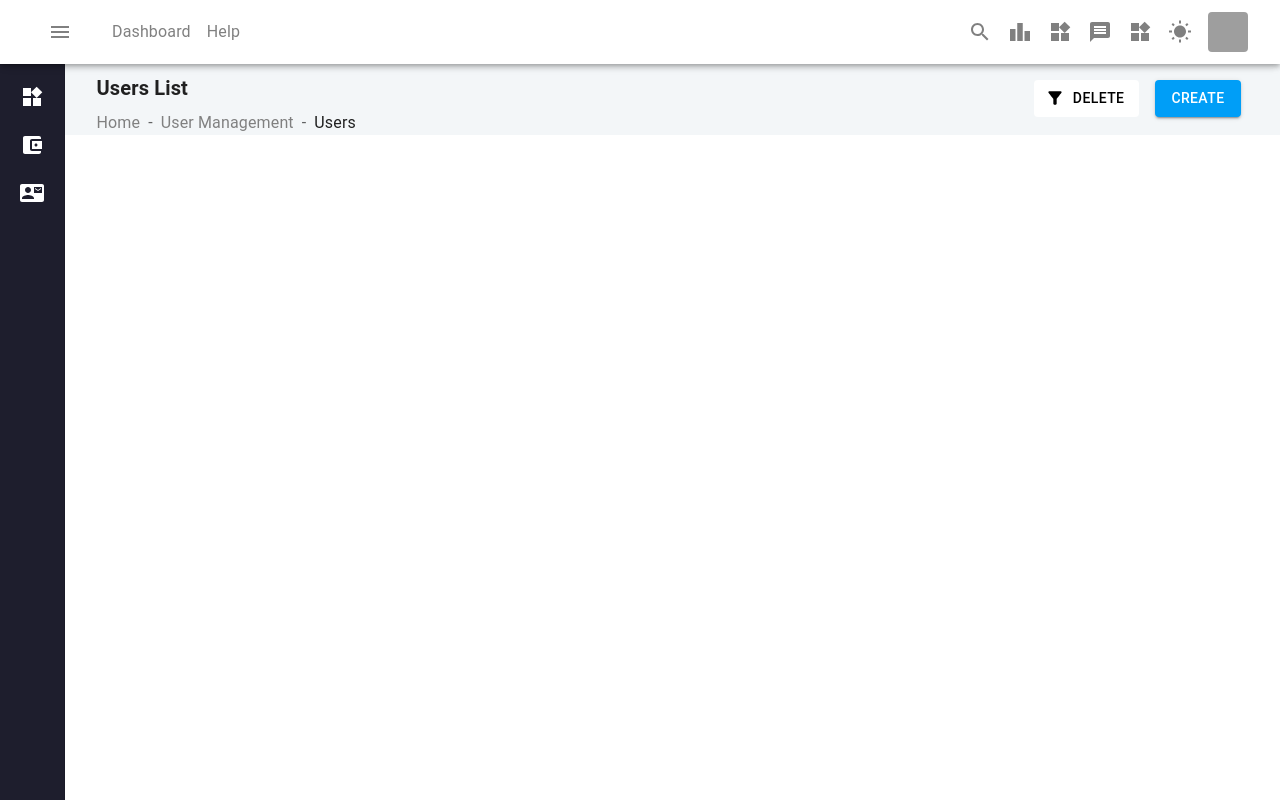
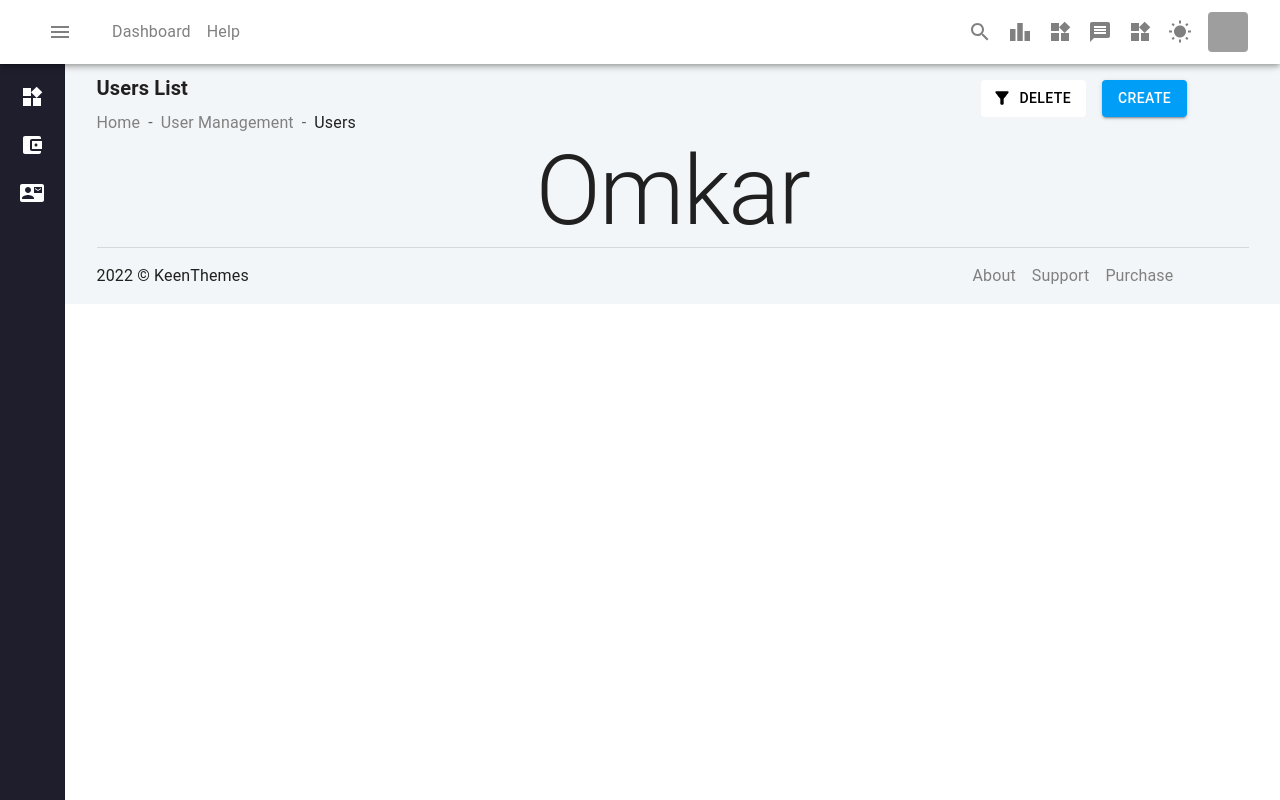
Before and after one commit to OmkarMane1997/Screen, a React (Create React App) app in the folder client/: page /User in a window 1280 px wide. Built offline with nearby package versions, Linux system fonts and the light colour scheme; grey boxes are pictures that could not be loaded.

Commit message:
Footer add

```diff
--- a/client/src/component/Footer.js
+++ b/client/src/component/Footer.js
@@ -1,19 +1,32 @@
 import React from "react";
 import Typography from "@mui/material/Typography";
 import Box from "@mui/material/Box";
+import Grid from "@mui/material/Grid";
+import { Divider, Stack } from "@mui/material";
+import { NavLink } from "react-router-dom";
+import '../assets/User.css'
 
 function Footer() {
+
+
   return (
-    <Box>
-      <Typography
-        level="body2"
-        startDecorator={
-          <Typography textColor="text.tertiary">2022 ©</Typography>
-        }
-      >
-        KeenThemes
-      </Typography>
-    </Box>
+    <>
+      <Divider />
+      <Grid container spacing={2}>
+        <Grid item lg={9} md={8} sm={6} xs={12} sx={{ my: 2 }}>
+          <Box>
+            <Typography level="body2">2022 © KeenThemes</Typography>
+          </Box>
+        </Grid>
+        <Grid item lg={3} md={4} sm={6} xs={12} sx={{ my: 2 }}>
+          <Stack direction="row" spacing={2}>
+            <NavLink to={"/"} className='navLink'>About</NavLink>
+            <NavLink to={"/"} className='navLink'>Support</NavLink>
+            <NavLink to={"/"} className='navLink'>Purchase</NavLink>
+          </Stack>
+        </Grid>
+      </Grid>
+    </>
   );
 }
 
--- a/client/src/pages/User.js
+++ b/client/src/pages/User.js
@@ -3,15 +3,18 @@ import Typography from "@mui/material/Typography";
 import Box from "@mui/material/Box";
 import { Container, Breadcrumbs, Button, Stack } from "@mui/material";
 import { NavLink } from "react-router-dom";
-import FilterAltIcon from '@mui/icons-material/FilterAlt';
+import FilterAltIcon from "@mui/icons-material/FilterAlt";
 import "../assets/User.css";
-
+import Grid from "@mui/material/Grid";
+import Footer from '../component/Footer';
 function User() {
   return (
-    <Container fixed>
-      <div>
-        <div className="left-div">
-          <Box component="main" sx={{ flexGrow: 1, pt: 9 }}>
+    <>
+    <Container fixed sx={{ mt: 9 }}>
+      <Box>
+        <Grid container spacing={2}>
+          <Grid item lg={9} md={6} sm={6} xs={12}>
+            <Box component="main">
               <Typography variant="h6" align="left" gutterBottom>
                 <b>Users List</b>
               </Typography>
@@ -19,31 +22,43 @@ function User() {
                 <NavLink to={"/Home"} className={"navLink"}>
                   Home
                 </NavLink>
-
                 <NavLink to={"/"} className={"navLink"}>
                   User Management{" "}
                 </NavLink>
                 <Typography color="text.primary">Users</Typography>
               </Breadcrumbs>
             </Box>
-        </div>
-        <div className="right-div">
-          <Box component="main" sx={{ flexGrow: 1, pt: 9 }}>
+          </Grid>
+          <Grid item lg={3} md={6} sm={6} xs={12}>
+            <Box component="main">
               <Stack direction="row">
-              <Button variant="outlined" sx={{ m: 1 }} startIcon={<FilterAltIcon />} className='filter_button'>
+                <Button
+                  variant="outlined"
+                  sx={{ m: 1 }}
+                  startIcon={<FilterAltIcon />}
+                  className="filter_button"
+                >
                   Delete
                 </Button>
-              <Button variant="contained" sx={{ m: 1 }} className='button_Background'>
+                <Button
+                  variant="contained"
+                  sx={{ m: 1 }}
+                  className="button_Background"
+                >
                   Create
                 </Button>
               </Stack>
             </Box>
-        </div>
-      </div>
-
-
-    </Container>
-
+          </Grid>
+        </Grid>
+      </Box>
+      <Box>
+        <Typography variant="h1" align="center">
+          Omkar
+        </Typography>
+      </Box>
+      <Footer/>
+    </Container></>
   );
 }
 
```
Lines whose indentation alone changed are shown as unchanged.
